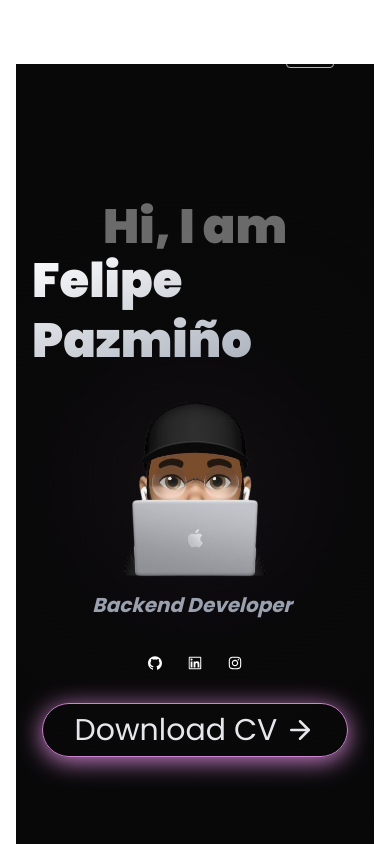
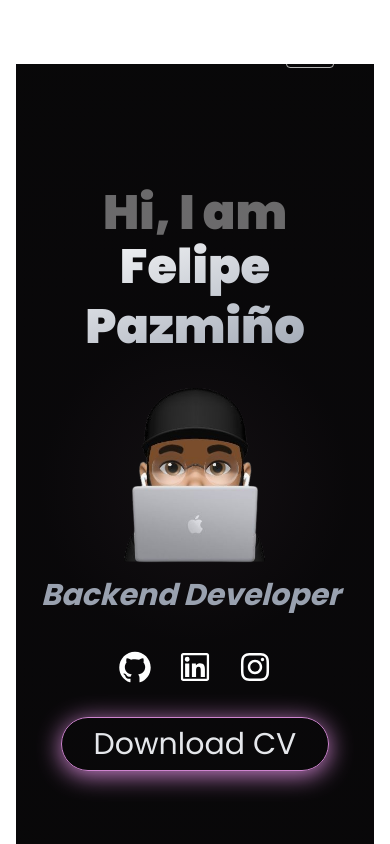
Before and after one commit to Feliandres/portafolio, a Next.js app: page / in a window 390 px wide. Shown: the top 844 px of the page. Built offline with nearby package versions, Linux system fonts and the light colour scheme.

Commit message:
4-update-responsive-hero-page

```diff
--- a/components/Hero.tsx
+++ b/components/Hero.tsx
@@ -1,6 +1,5 @@
 "use client"
 
-import { FiArrowRight } from "react-icons/fi";
 import React, { useEffect } from "react";
 import Image from "next/image";
 import { motion, useMotionTemplate, useMotionValue, animate } from "framer-motion";
@@ -27,9 +26,9 @@ export const Hero = () => {
 
     return (
         <section
-            className="relative grid min-h-screen w-full place-content-center overflow-hidden px-4 py-24 text-gray-200"
+            className="relative flex flex-col items-center justify-center min-h-screen overflow-hidden px-6 py-20 text-gray-200"
         >
-            <div className="z-10 flex flex-col items-center">
+            <div className="z-10 flex flex-col items-center text-center">
                 <h1 className="text-white/40 text-5xl font-black md:text-7xl">
                     Hi, I am
                 </h1>
@@ -53,10 +52,10 @@ export const Hero = () => {
                     ]}
                     speed={50}
                     repeat={Infinity}
-                    className="font-bold text-gray-400 text-xl md:text-5xl italic mb-4"
+                    className="font-bold text-gray-400 text-3xl text-center sm:text-2xl md:text-4xl italic mb-4"
                 />
 
-                <div className="flex gap-6 flex-row textl-4xl md:text-6xl text-white z-20 my-5">
+                <div className="flex gap-6 flex-row text-4xl md:text-6xl text-white z-20 my-5">
                     <motion.a
                         whileHover={{ scale: 1.2 }}
                         href="https://github.com"
@@ -98,7 +97,6 @@ export const Hero = () => {
                         className="flex w-fit items-center gap-2 rounded-full px-8 py-2"
                     >
                         Download CV
-                        <FiArrowRight />
                     </motion.button>
                 </motion.a>
             </div>
```
